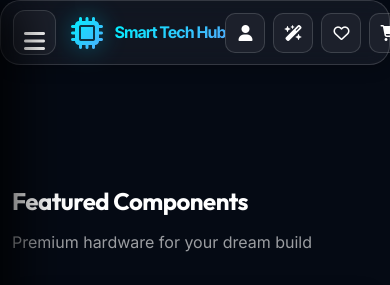
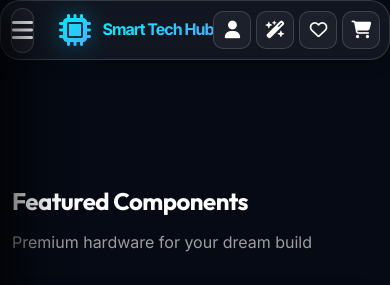
Before and after one commit to lokeshdhashika-beep/Smart-Tech-Hub, a plain HTML site: page index.html in a window 390 px wide. Shown: the top 285 px of the page. Drawn offline with Linux system fonts and the light colour scheme.

Commit message:
Add files via upload

```diff
--- a/styles.css
+++ b/styles.css
@@ -1160,22 +1160,26 @@ header {
 
 @media (max-width: 768px) {
     .menu-toggle {
-        display: block;
-        padding: 10px;
+        display: flex;
+        align-items: center;
+        justify-content: center;
         /* Better touch target */
     }
 
     /* Optimized for tall phones like Poco X6 / Nothing 2a */
     header {
-        padding: 0 12px;
-        height: 65px;
+        padding: 0 10px;
+        height: 60px;
     }
 
     .logo {
-        font-size: 1.05rem;
+        font-size: 1rem;
         font-weight: 800;
         letter-spacing: -0.5px;
         white-space: nowrap;
+        margin-right: auto;
+        /* Push icons to right */
+        margin-left: 10px;
     }
 
     .search-bar {
@@ -1183,13 +1187,15 @@ header {
     }
 
     .nav-icons {
-        gap: 8px;
+        gap: 5px;
     }
 
     .nav-btn {
-        width: 40px;
-        height: 40px;
+        width: 38px;
+        height: 38px;
         border-radius: 10px;
+        font-size: 1.1rem;
+        /* Adjust icon size */
     }
 
     .sidebar {
```
